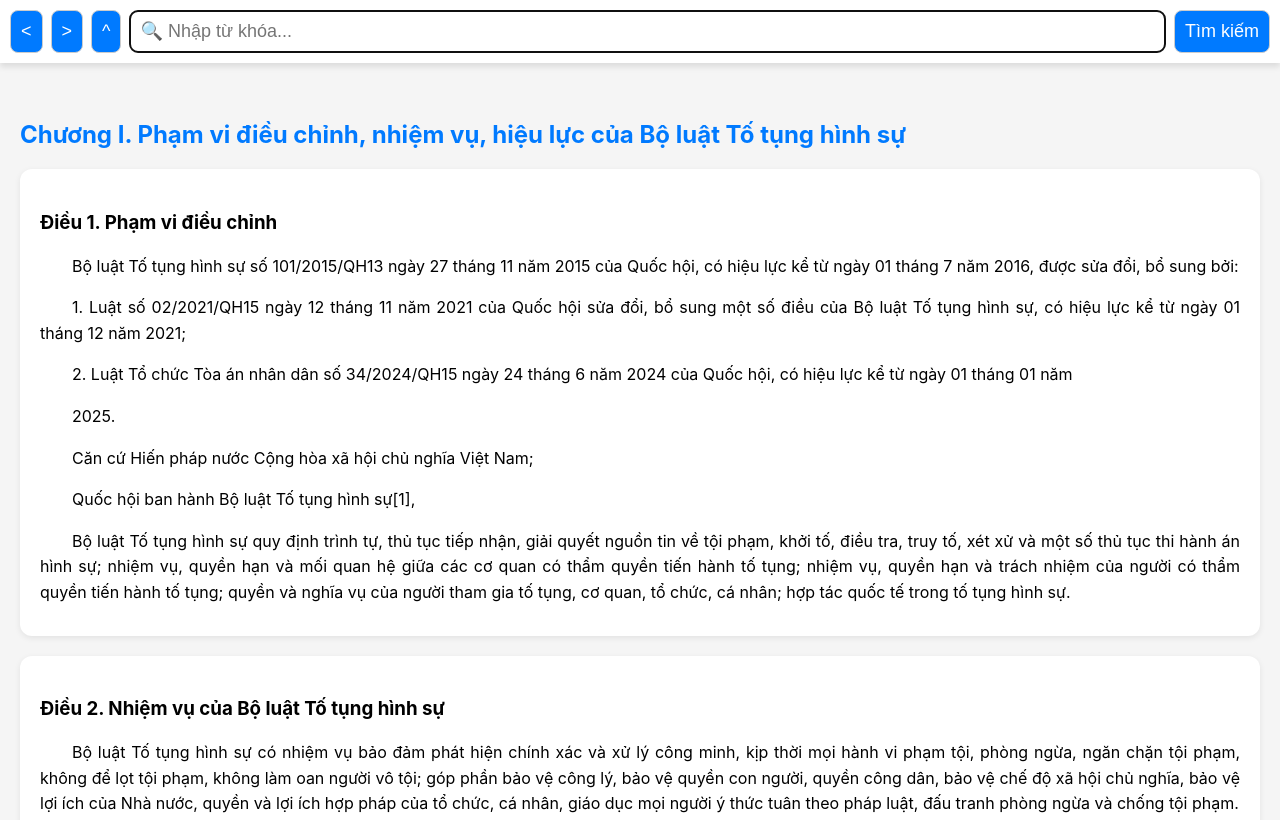
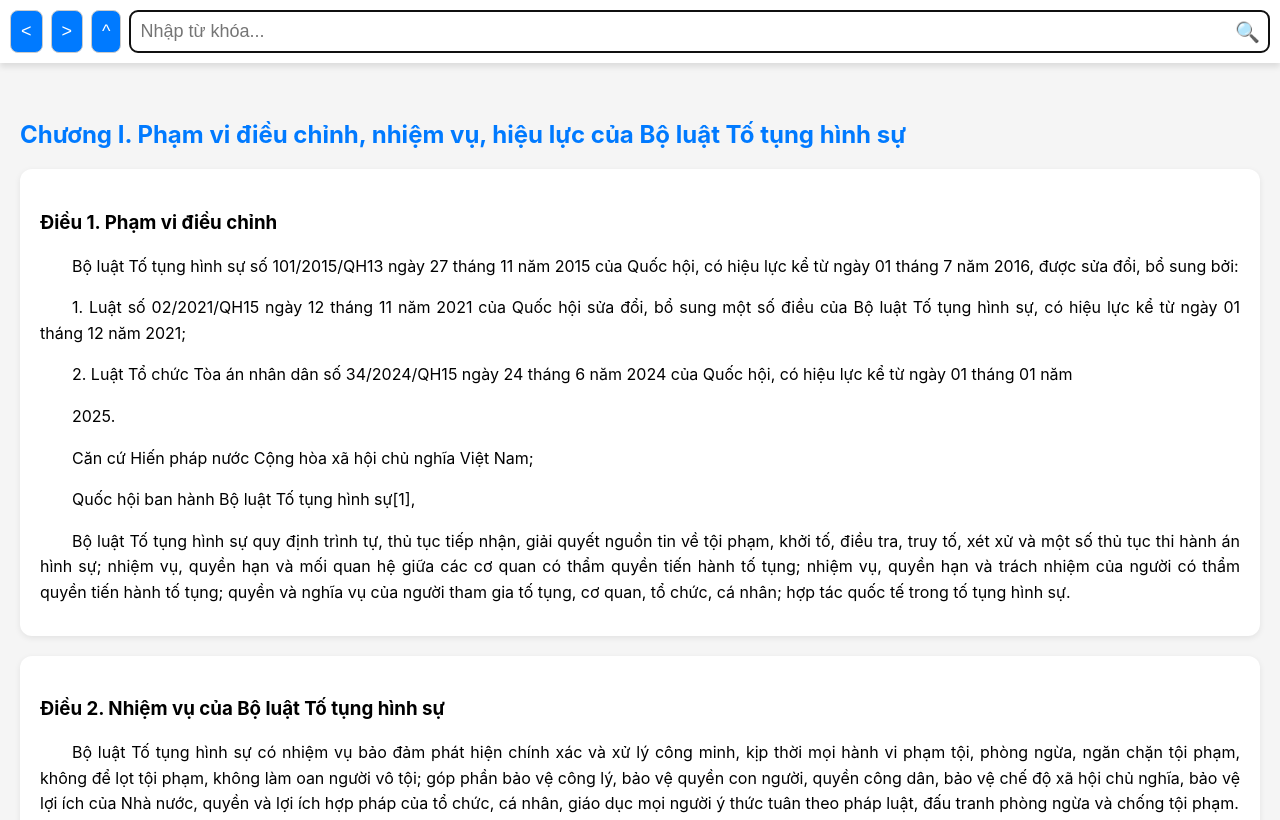
Before and after one commit to hienhatrithuc/BLTTHS2024, a plain HTML site: page index.html in a window 1280 px wide. Shown: the top 820 px of the page. Drawn offline with Linux system fonts and the light colour scheme.

Commit message:
Add files via upload

```diff
--- a/index.html
+++ b/index.html
@@ -38,9 +38,23 @@ body { font-family: -apple-system, BlinkMacSystemFont, 'Segoe UI', Roboto, Helve
 #search-bar button:hover {
     background-color: #005bb5;
 }
+.search-container {
+    position: relative;
+    flex: 1 1 150px;
+    min-width: 150px;
+}
 #search-box {
-    flex: 1 1 150px;
-    min-width: 100px;
+    width: 100%;
+    padding-right: 40px;
+}
+.search-icon {
+    position: absolute;
+    top: 50%;
+    right: 10px;
+    transform: translateY(-50%);
+    font-size: 20px;
+    color: #888;
+    cursor: pointer;
 }
 #results { margin: 20px; }
 #summary { margin: 10px 20px; font-size: 18px; }
@@ -70,8 +84,10 @@ h2 { color:#007aff; margin-top:30px; }
     <button id="prev-btn" title="Kết quả trước">&lt;</button>
     <button id="next-btn" title="Kết quả tiếp theo">&gt;</button>
     <button id="top-btn" title="Lên đầu trang">^</button>
-    <input type="text" id="search-box" placeholder="🔍 Nhập từ khóa...">
-    <button id="search-btn">Tìm kiếm</button>
+    <div class="search-container">
+        <input type="text" id="search-box" placeholder="Nhập từ khóa...">
+        <span class="search-icon" id="search-icon">🔍</span>
+    </div>
     <div id="loading" class="loader"></div>
 </div>
 
@@ -173,7 +189,6 @@ function scrollToMatch() {
     }
 }
 
-document.getElementById('search-btn').addEventListener('click', search);
 document.getElementById('prev-btn').addEventListener('click', () => {
     if (matchElements.length > 0 && currentMatchIndex > 0) {
         currentMatchIndex--;
@@ -189,8 +204,14 @@ document.getElementById('next-btn').addEventListener('click', () => {
 document.getElementById('top-btn').addEventListener('click', () => {
     window.scrollTo({top: 0, behavior: 'smooth'});
 });
+document.getElementById('search-icon').addEventListener('click', search);
+document.getElementById('search-box').addEventListener('keyup', function(event) {
+    if (event.key === 'Enter') {
+        search();
+    }
+});
 
-// Auto focus ô tìm kiếm khi tải trang
+// Auto focus vào ô tìm kiếm
 window.onload = function() {
     document.getElementById('search-box').focus();
 };
```
